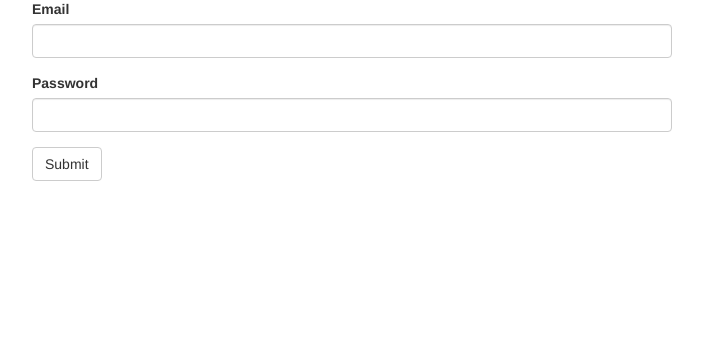
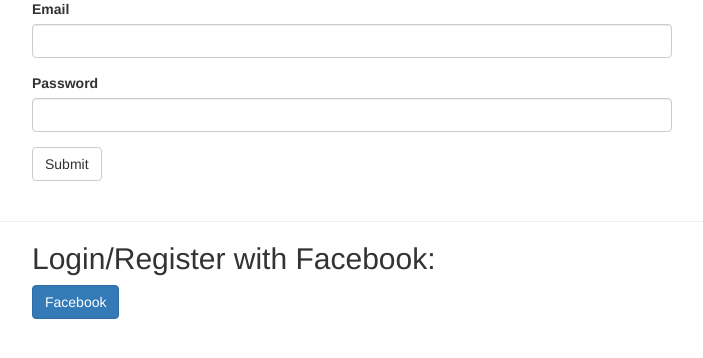
Before and after one commit to tomasfaustin/Drink-Drank, a Node server app: page /login in a window 1280 px wide. Shown: the part 156-514 px from the top of the page, without its empty margins (288-991 px from the left). Run offline with Node 20, Linux system fonts and the light colour scheme; some libraries are stand-ins or nearby versions.

Commit message:
working facebook oauth

```diff
--- a/models/user.js
+++ b/models/user.js
@@ -11,7 +11,7 @@ var userSchema = mongoose.Schema({
 		id       : String,
 		token    : String,
 		email    : String,
-		name     : String,
+		name     : String
 	},
 	bars       : [Bar.schema]
 });
--- a/views/login.ejs
+++ b/views/login.ejs
@@ -17,3 +17,10 @@
 
   <input class="btn btn-default" type="submit">
 </form>
+
+<br>
+<hr>
+<div class="fb-login">
+ <h2>Login/Register with Facebook:</h2>
+<a href="/auth/facebook" class="btn btn-primary"><span class="fa fa-facebook"></span> Facebook</a>
+</div>
```
